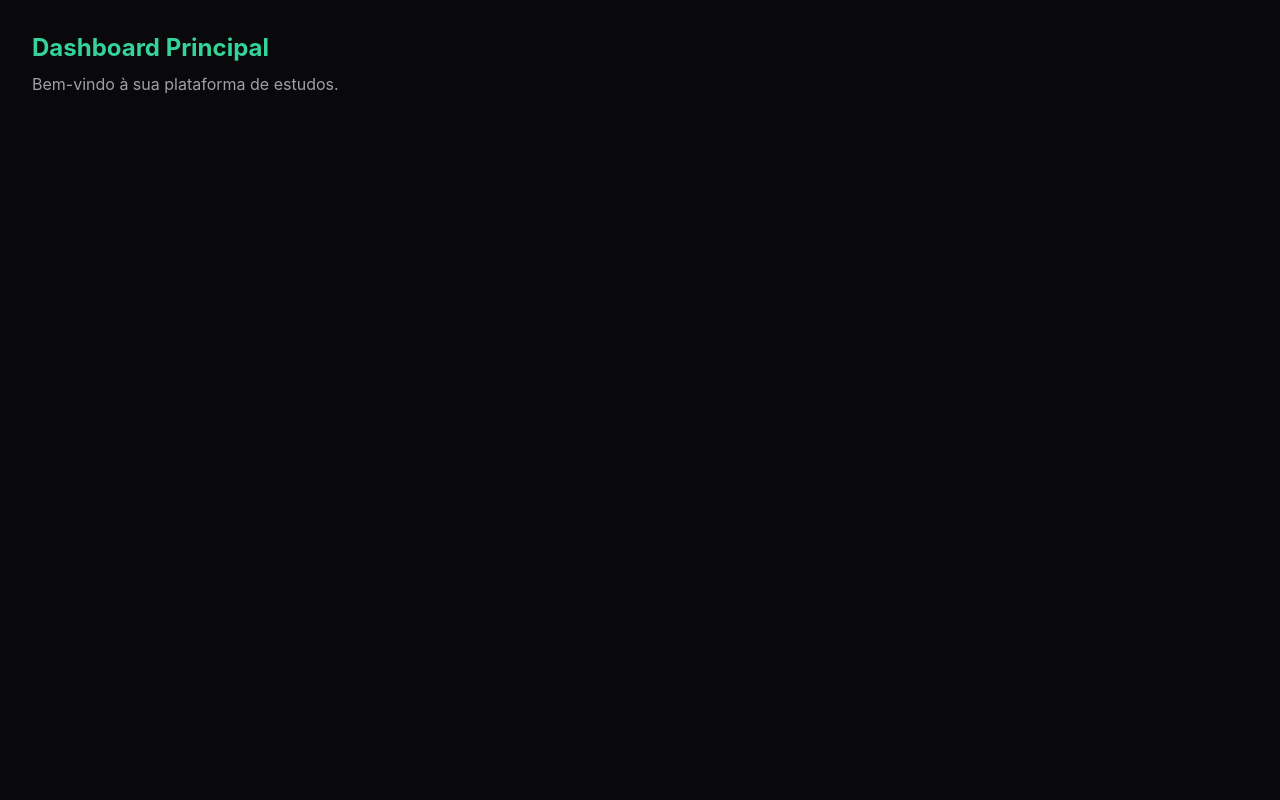
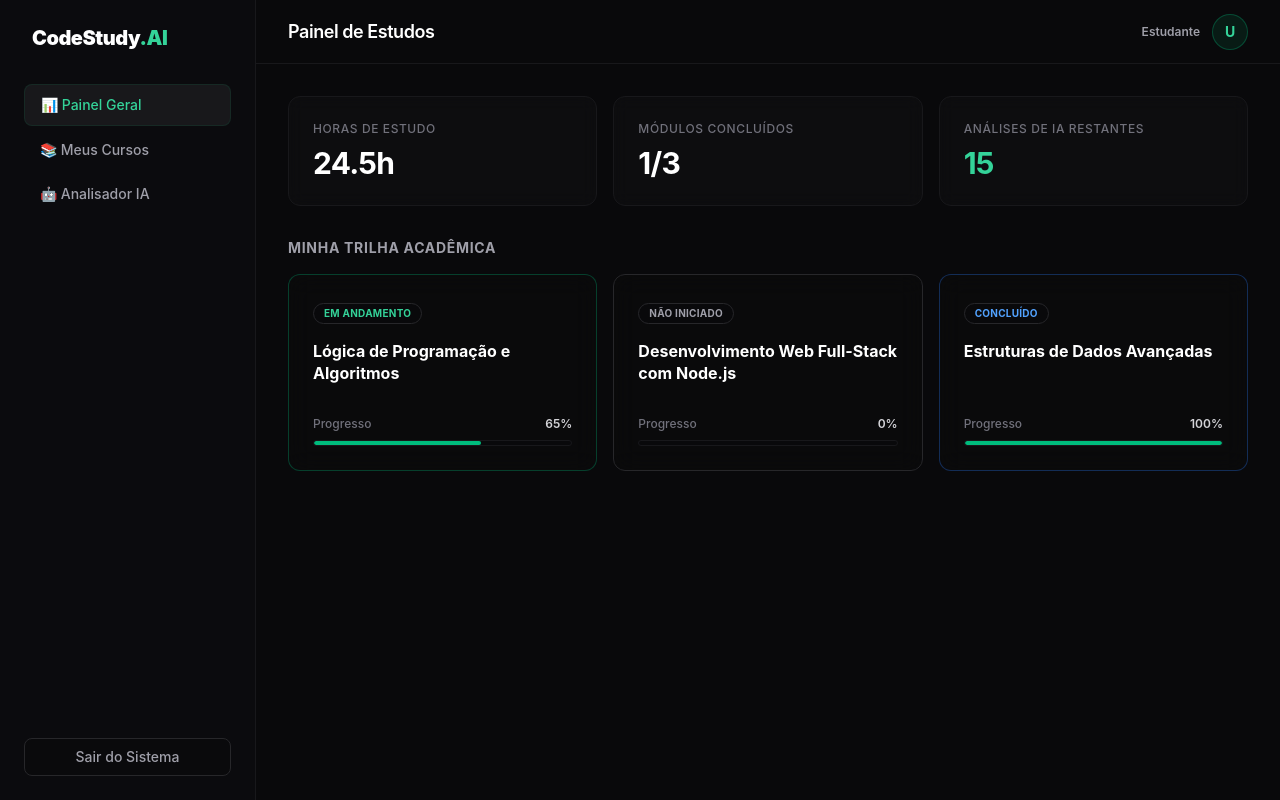
Before and after one commit to pabliciosousa49-lang/Analitic-Study, a React app in the folder frontend/: page /dashboard in a window 1280 px wide. Built offline with nearby package versions, Linux system fonts and the light colour scheme; the HTML template or start-up script is replaced by a standard one.

Commit message:
Desenvolvimento Dashboard

```diff
--- a/frontend/src/pages/Dashboard.jsx
+++ b/frontend/src/pages/Dashboard.jsx
@@ -1,8 +1,126 @@
+import { useState } from 'react'
+import { useNavigate } from 'react-router-dom'
+
 export default function Dashboard() {
+  const navigate = useNavigate()
+
+  // Lista fictícia de módulos para renderizar na tela
+  const [modules] = useState([
+    { id: 1, title: 'Lógica de Programação e Algoritmos', status: 'Em andamento', progress: 65, color: 'border-emerald-500/30 text-emerald-400' },
+    { id: 2, title: 'Desenvolvimento Web Full-Stack com Node.js', status: 'Não iniciado', progress: 0, color: 'border-zinc-800 text-zinc-400' },
+    { id: 3, title: 'Estruturas de Dados Avançadas', status: 'Concluído', progress: 100, color: 'border-blue-500/30 text-blue-400' },
+  ])
+
+  const handleLogout = () => {
+    navigate('/')
+  }
+
   return (
-    <div className="p-8 min-h-screen bg-zinc-950 text-white">
-      <h1 className="text-2xl font-bold text-emerald-400">Dashboard Principal</h1>
-      <p className="text-zinc-400 mt-2">Bem-vindo à sua plataforma de estudos.</p>
+    <div className="flex min-h-screen w-screen bg-zinc-950 font-sans text-zinc-100 antialiased">
+
+      {/* 1. Menu Lateral (Sidebar) */}
+      <aside className="w-64 border-r border-zinc-900 bg-zinc-900/20 p-6 flex flex-col justify-between hidden md:flex">
+        <div className="space-y-8">
+          <div className="px-2">
+            <h2 className="text-xl font-black tracking-tight text-white">
+              CodeStudy<span className="text-emerald-400">.AI</span>
+            </h2>
+          </div>
+          <nav className="space-y-1">
+            <a href="#" className="flex items-center gap-3 rounded-lg bg-zinc-900 px-4 py-2.5 text-sm font-medium text-emerald-400 border border-emerald-500/10">
+              📊 Painel Geral
+            </a>
+            <a href="#" className="flex items-center gap-3 rounded-lg px-4 py-2.5 text-sm font-medium text-zinc-400 hover:bg-zinc-900/50 hover:text-zinc-200 transition-colors">
+              📚 Meus Cursos
+            </a>
+            <a href="#" className="flex items-center gap-3 rounded-lg px-4 py-2.5 text-sm font-medium text-zinc-400 hover:bg-zinc-900/50 hover:text-zinc-200 transition-colors">
+              🤖 Analisador IA
+            </a>
+          </nav>
+        </div>
+
+        {/* Botão de Sair */}
+        <button
+          onClick={handleLogout}
+          className="w-full rounded-lg border border-zinc-800 bg-zinc-950/40 py-2 text-sm font-medium text-zinc-400 hover:bg-rose-950/20 hover:text-rose-400 hover:border-rose-500/20 transition-all duration-200"
+        >
+          Sair do Sistema
+        </button>
+      </aside>
+
+      {/* 2. Área de Conteúdo Principal */}
+      <main className="flex-1 flex flex-col min-w-0">
+
+        {/* Cabeçalho (Topbar) */}
+        <header className="h-16 border-b border-zinc-900 bg-zinc-950 px-8 flex items-center justify-between">
+          <h1 className="text-lg font-semibold text-white tracking-tight">Painel de Estudos</h1>
+
+          {/* Perfil do Aluno */}
+          <div className="flex items-center gap-3">
+            <div className="text-right hidden sm:block">
+              <p className="text-xs font-semibold text-zinc-400">Estudante</p>
+            </div>
+            <div className="h-9 w-9 rounded-full bg-emerald-500/10 border border-emerald-500/30 flex items-center justify-center font-bold text-emerald-400 text-sm">
+              U
+            </div>
+          </div>
+        </header>
+
+        {/* Corpo do Painel */}
+        <div className="p-8 space-y-8 flex-1 overflow-y-auto">
+
+          {/* Grid de Estatísticas Rápidas */}
+          <div className="grid gap-4 sm:grid-cols-3">
+            <div className="rounded-xl border border-zinc-900 bg-zinc-900/30 p-6 backdrop-blur-sm">
+              <p className="text-xs font-medium text-zinc-500 uppercase tracking-wider">Horas de Estudo</p>
+              <p className="mt-2 text-3xl font-bold text-white tracking-tight">24.5h</p>
+            </div>
+            <div className="rounded-xl border border-zinc-900 bg-zinc-900/30 p-6 backdrop-blur-sm">
+              <p className="text-xs font-medium text-zinc-500 uppercase tracking-wider">Módulos Concluídos</p>
+              <p className="mt-2 text-3xl font-bold text-white tracking-tight">1/3</p>
+            </div>
+            <div className="rounded-xl border border-zinc-900 bg-zinc-900/30 p-6 backdrop-blur-sm">
+              <p className="text-xs font-medium text-zinc-500 uppercase tracking-wider">Análises de IA Restantes</p>
+              <p className="mt-2 text-3xl font-bold text-emerald-400 tracking-tight">15</p>
+            </div>
+          </div>
+
+          {/* Seção de Trilhas de Aprendizado */}
+          <div className="space-y-4">
+            <h3 className="text-sm font-bold uppercase tracking-wider text-zinc-400">Minha Trilha Acadêmica</h3>
+
+            <div className="grid gap-4 md:grid-cols-2 lg:grid-cols-3">
+              {modules.map((mod) => (
+                <div
+                  key={mod.id}
+                  className={`flex flex-col justify-between rounded-xl border bg-zinc-900/10 p-6 backdrop-blur-md transition-all duration-300 hover:scale-[1.01] ${mod.color}`}
+                >
+                  <div>
+                    <span className="inline-block rounded-full bg-zinc-950 px-2.5 py-0.5 text-[10px] font-bold uppercase tracking-wide border border-zinc-800">
+                      {mod.status}
+                    </span>
+                    <h4 className="mt-4 font-bold text-white text-base leading-snug">{mod.title}</h4>
+                  </div>
+
+                  <div className="mt-8 space-y-2">
+                    <div className="flex items-center justify-between text-xs text-zinc-500 font-medium">
+                      <span>Progresso</span>
+                      <span className="font-semibold text-zinc-300">{mod.progress}%</span>
+                    </div>
+                    <div className="h-1.5 w-full rounded-full bg-zinc-950 overflow-hidden border border-zinc-900">
+                      <div
+                        className="h-full bg-emerald-500 rounded-full transition-all duration-500"
+                        style={{ width: `${mod.progress}%` }}
+                      ></div>
+                    </div>
+                  </div>
+                </div>
+              ))}
+            </div>
+          </div>
+
+        </div>
+      </main>
     </div>
   )
 }
```
